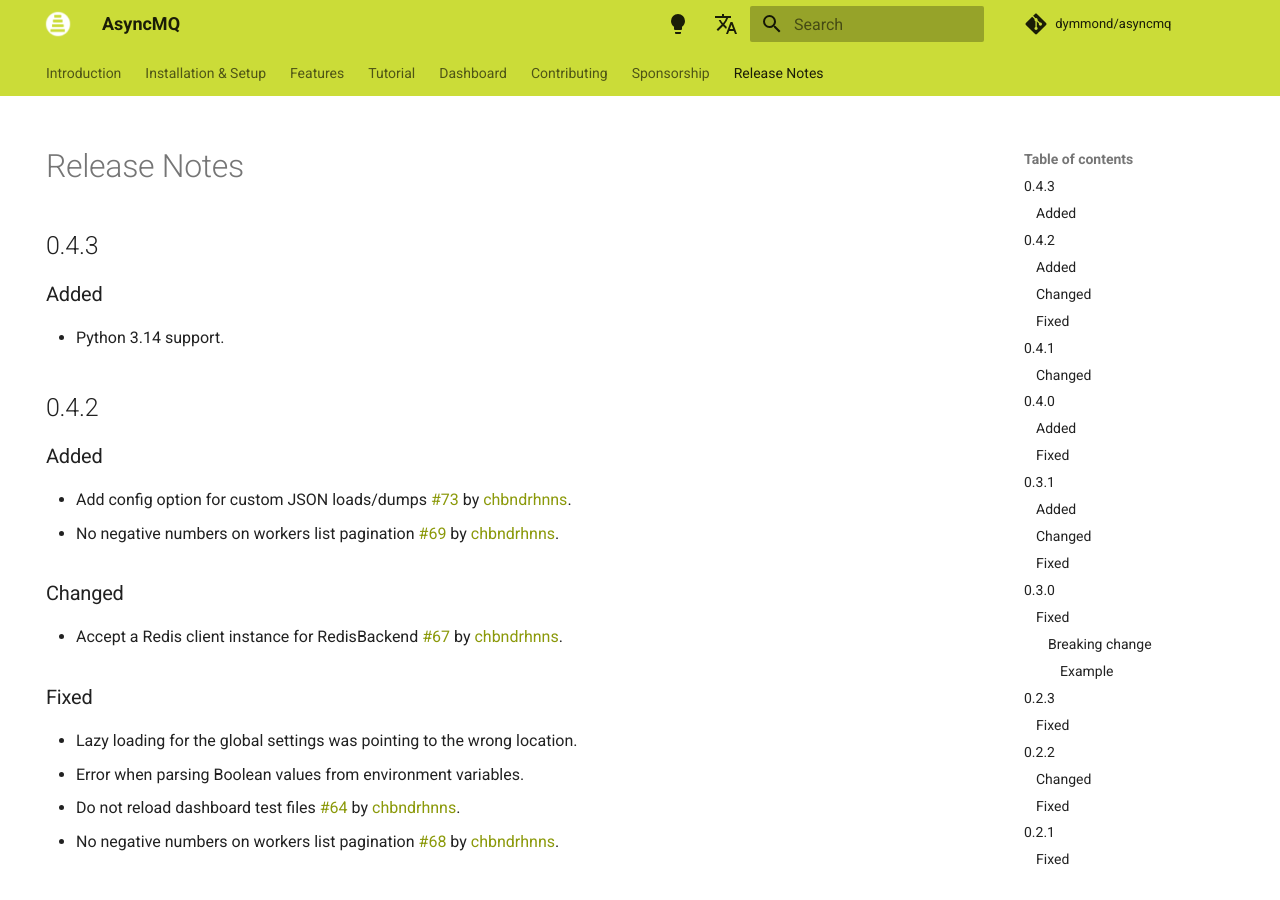
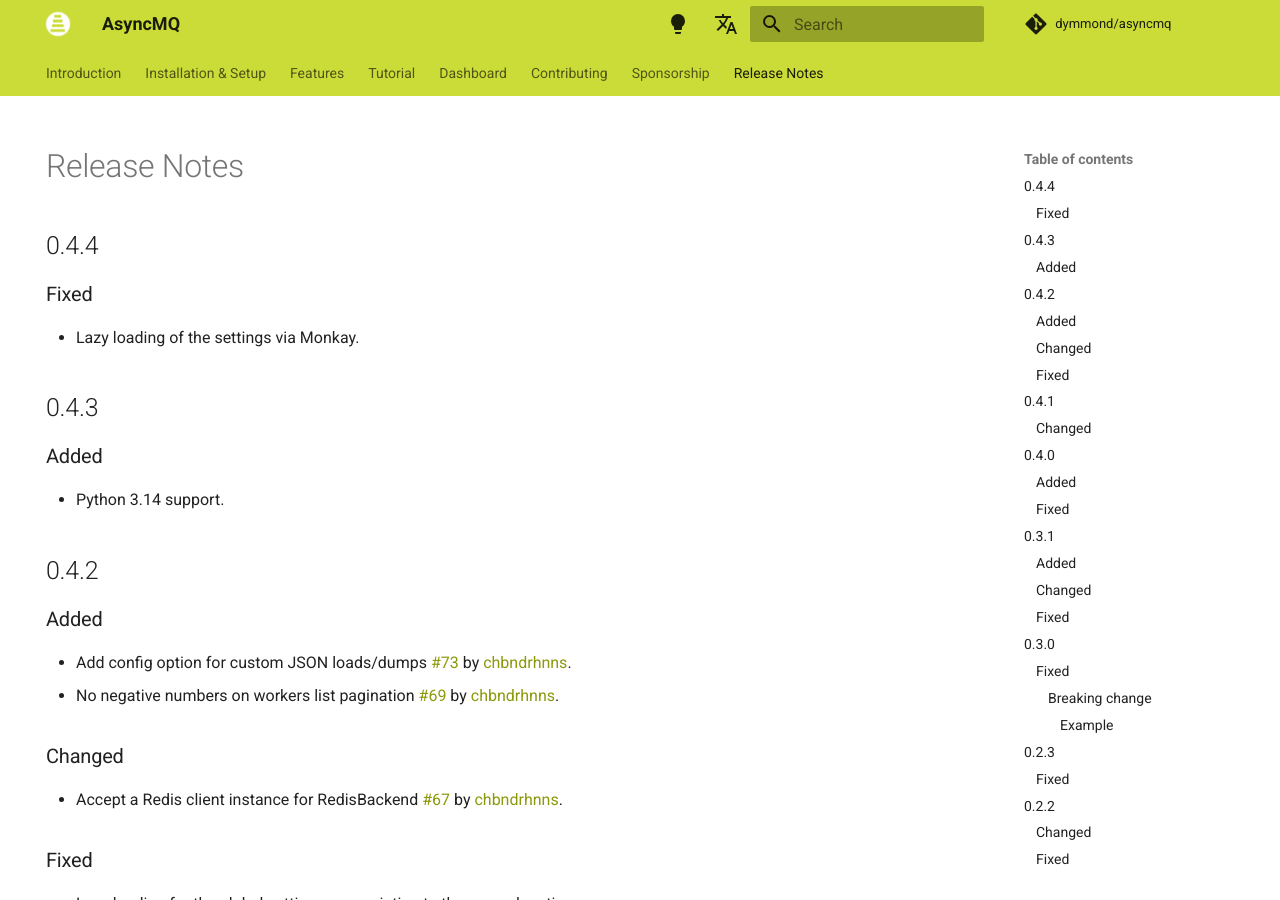
Before and after one commit to dymmond/asyncmq, an MkDocs documentation site: the page built from docs/release-notes.md, in a window 1280 px wide and 900 px high. Built offline with MkDocs 1.6.1 and Material for MkDocs 9.7.7, drawn with Linux system fonts in a browser that asks for light colours; comment, search, counter and statistics services are not loaded.

Commit message:
Release 0.4.4

```diff
--- a/asyncmq/__init__.py
+++ b/asyncmq/__init__.py
@@ -1,6 +1,6 @@
 from typing import TYPE_CHECKING
 
-__version__ = "0.4.3"
+__version__ = "0.4.4"
 
 from .monkay import create_monkay
 
--- a/docs/release-notes.md
+++ b/docs/release-notes.md
@@ -4,6 +4,12 @@
 ---
 
 # Release Notes
+
+## 0.4.4
+
+### Fixed
+
+- Lazy loading of the settings via Monkay.
 
 ## 0.4.3
 
```
